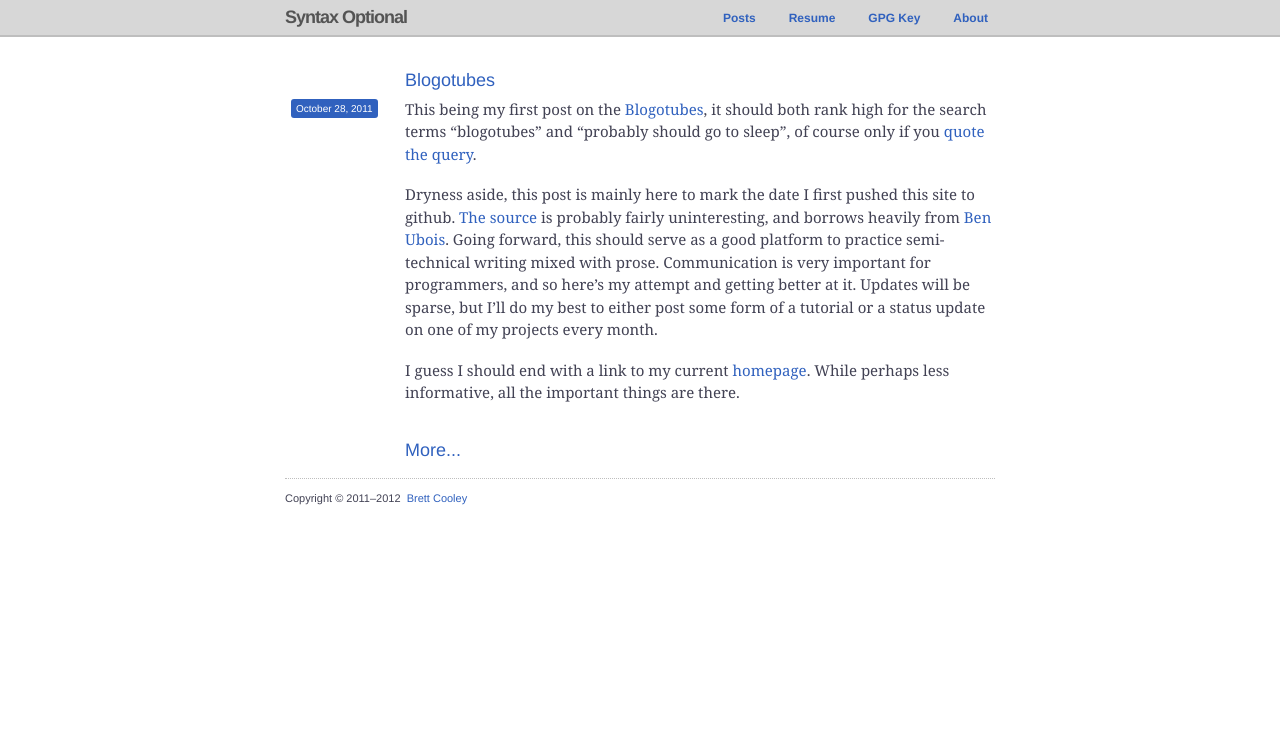
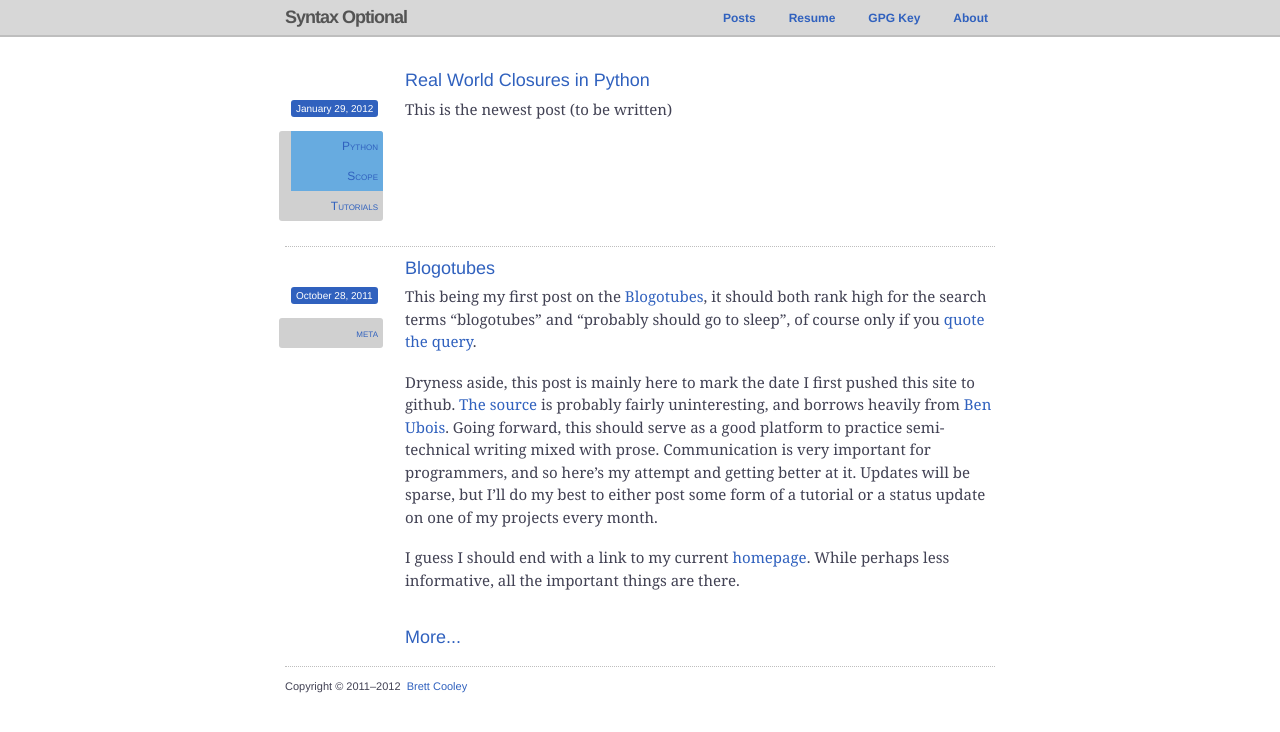
Before and after one commit to brcooley/brcooley.github.com, a Jekyll site: the page built from index.html, in a window 1280 px wide. Shown: the top 732 px of the page. Built offline with Jekyll 4.4.1, drawn with Linux system fonts in a browser that asks for light colours; Markdown is read by kramdown in place of the engine named in the settings.

Commit message:
Testing out tag clouds

```diff
--- /dev/null
+++ b/_posts/2012-01-29-Real-World-Closures-In-Python.markdown
@@ -0,0 +1,8 @@
+---
+layout: post
+title: Real World Closures in Python
+desc: Desc
+tags: [Python, Scope, Tutorials]
+---
+
+This is the newest post (to be written)
--- a/css/master.css
+++ b/css/master.css
@@ -203,6 +203,44 @@ nav li.selected a {
 	border-radius: 3px;
 	background: #3061BE;
 }
+.tag-cloud {
+	font-family: Helvetica, Arial;
+	font-size: 120%;
+	font-variant: small-caps;
+	text-align: right;
+	margin-right: 12px;
+	margin-left: -6px;
+	line-height: 200%;
+	-moz-border-radius: 3px;
+	-webkit-border-radius: 3px;
+	border-radius: 3px;
+	background: #D0D0D0;
+}
+.tag-cloud li {
+	list-style: none;
+	/*display: inline;*/
+	padding: 3px 5px;
+	margin: 0;
+	/*-moz-border-radius: 3px;
+	-webkit-border-radius: 3px;
+	border-radius: 3px;*/
+}
+.tag1 {
+	background: #67ABE0;
+}
+.tag2 {
+	background: #7CC0F4;
+}
+.first-tag {
+	-webkit-border-top-right-radius: 3px;
+	-moz-border-radius-topright: 3px;
+	border-top-right-radius: 3px;
+}
+.last-tag {
+	-webkit-border-bottom-right-radius: 3px;
+	-moz-border-radius-bottomright: 3px;
+	border-bottom-right-radius: 3px;
+}
 footer p {
 	border-top: 1px dotted #BEBEBE;
 	padding: 1em 0 0;
@@ -250,7 +288,7 @@ footer p {
 }
 .pill {
 	margin-left: 6px;
-	padding: 4px 5px;
+	padding: 3px 5px;
 	-moz-border-radius: 3px;
 	-webkit-border-radius: 3px;
 	border-radius: 3px;
--- a/index.html
+++ b/index.html
@@ -11,11 +11,31 @@ title: Syntax Optional
 	   {% assign class = 'container post separator' %}
 	{% endif %}
 
-	<article class="{{ class }}">
+	<article class="{{class}}">
 
 		<h2><a href="{{ post.url }}">{{ post.title }}</a></h2>
 		<div class="post-meta span-3">
-			<a href="{{ post.url }}" class="pill"><time datetime="{{ post.date | date: '%Y-%m-%d' }}">{{ post.date | date: "%B %d, %Y" }}</time></a>
+			<a href="{{ post.url }}" class="pill"><time datetime="{{ post.date | date: '%Y-%m-%d' }}">{{ post.date | date: "%B %d, %Y" }}</time></a><br /><br />
+			<div class="tag-cloud">
+				<ul>
+					{% assign cur = 1 %}
+					{% for tag in post.tags %}
+						{% if forloop.index == 2 * cur %}
+							{% assign class = 'tag1' %}
+							{% assign cur = cur + 1 %}
+						{% else %}
+							{% assign class = 'tag2' %}
+						{% endif %}
+						{% if forloop.first %}
+							{% assign class = 'tag1 first-tag' %}
+						{% endif %}
+						{% if forloop.last %}
+							{% assign class = 'first-tag' %}
+						{% endif %}
+						<li class="{{class}}"><a href="/posts/{{tag}}">{{ tag }}</a></li>
+					{% endfor %}
+				</ul>
+			</div>
 		</div>
 		<div class="post-content span-15 last">
 			{{ post.content }}
```
